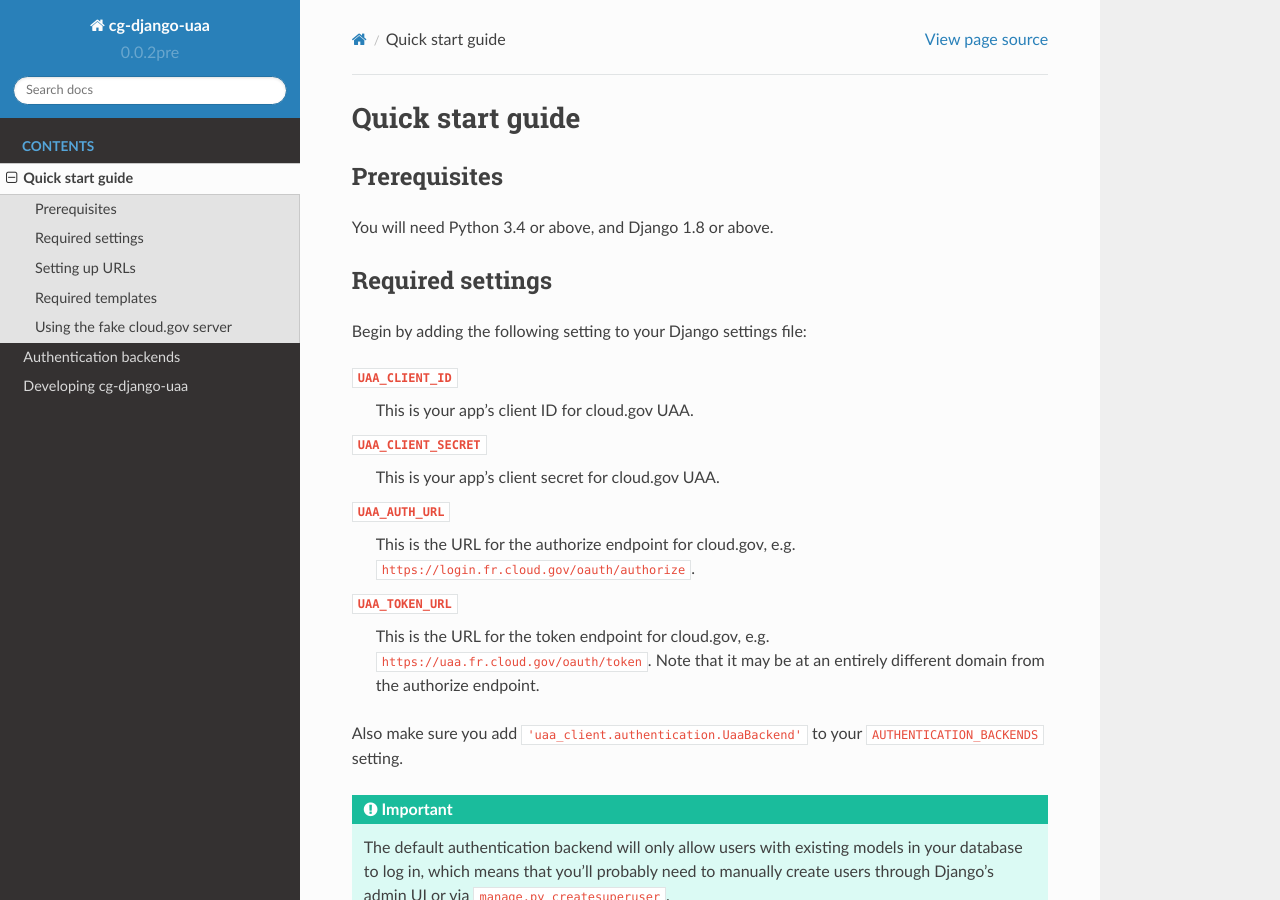
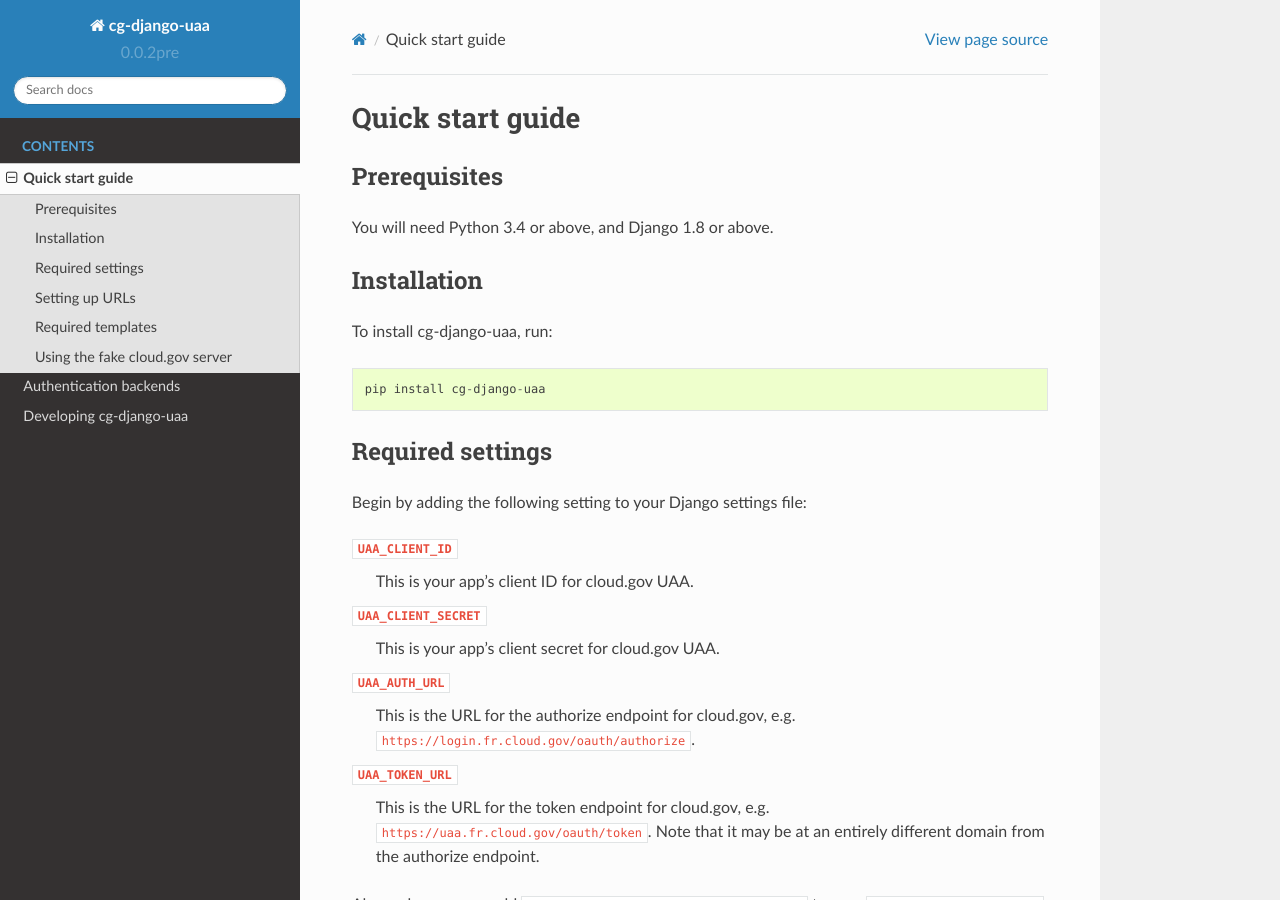
Before and after one commit to cloud-gov/django-uaa, a Sphinx documentation site: the page built from docs/quickstart.rst, in a window 1280 px wide and 900 px high. Built offline with Sphinx 7.4.7 and the Read the Docs theme 2.0.0, drawn with Linux system fonts in a browser that asks for light colours.

Commit message:
Add installation section.

```diff
--- a/docs/quickstart.rst
+++ b/docs/quickstart.rst
@@ -5,6 +5,13 @@
 ~~~~~~~~~~~~~
 
 You will need Python 3.4 or above, and Django 1.8 or above.
+
+Installation
+~~~~~~~~~~~~
+
+To install cg-django-uaa, run::
+
+    pip install cg-django-uaa
 
 Required settings
 ~~~~~~~~~~~~~~~~~
```
